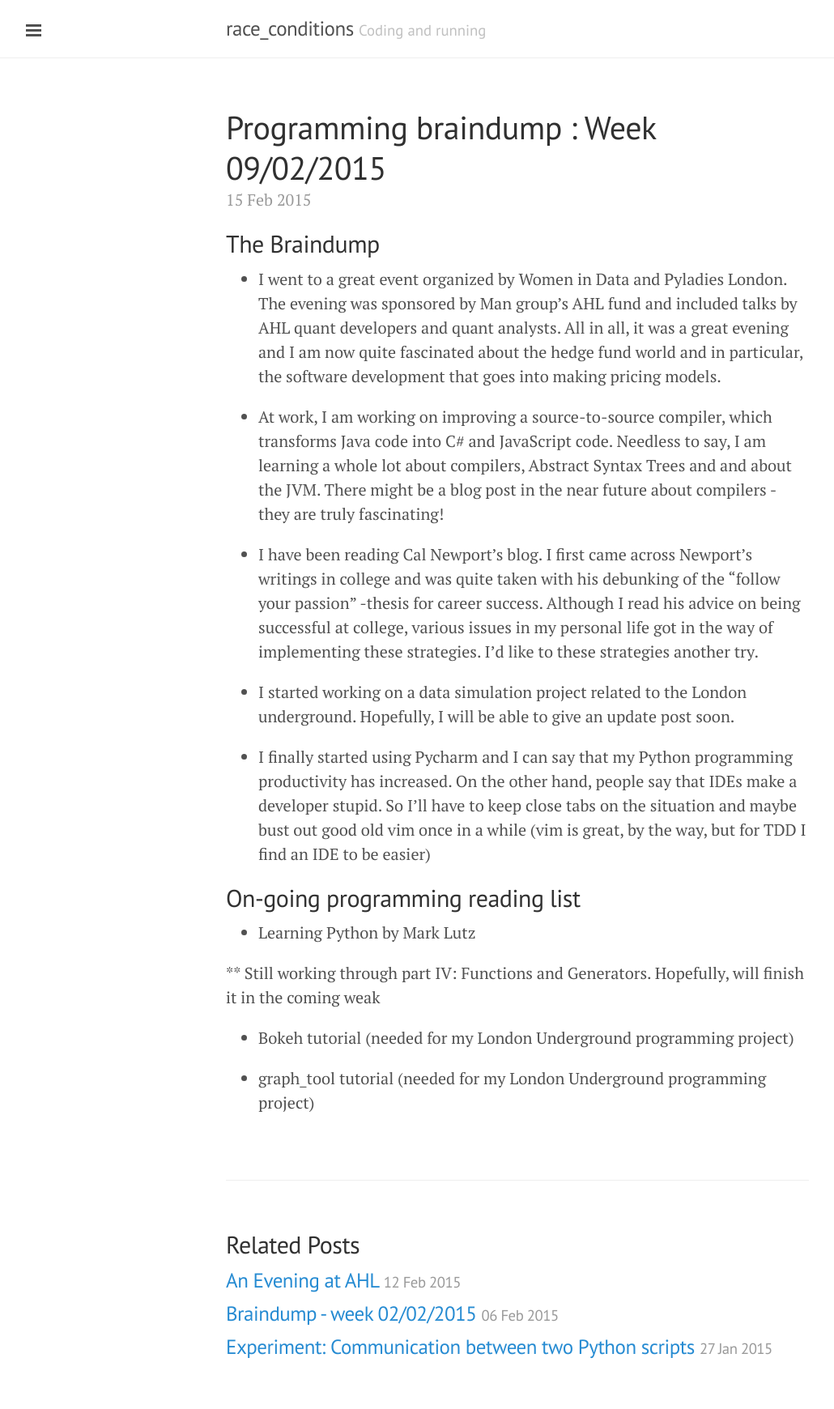
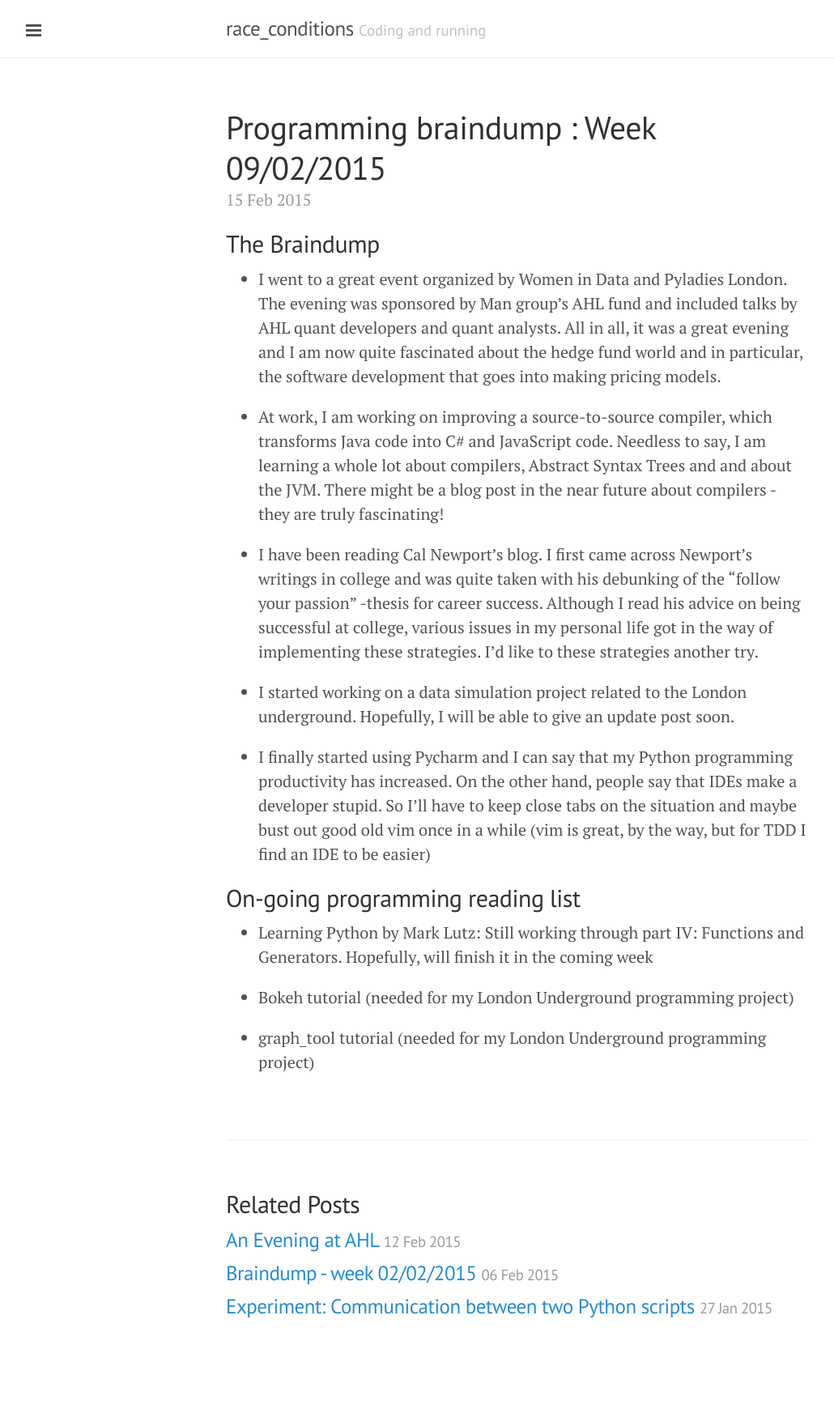
Before and after one commit to Winterflower/winterflower.github.io, a Jekyll site: the page built from _posts/2015-02-15-weekly-programming-braindump.md, in a window 1280 px wide. Shown: the whole page at 81% size, without its empty margins (1-1031 px from the left). Built offline with Jekyll 4.4.1, drawn with Linux system fonts in a browser that asks for light colours; Markdown is read by kramdown in place of the engine named in the settings; after the commit the page ends 1690 px from its top, so only the background shows below that.

Commit message:
some more corrections

```diff
--- a/_posts/2015-02-15-weekly-programming-braindump.md
+++ b/_posts/2015-02-15-weekly-programming-braindump.md
@@ -35,10 +35,8 @@ I find an IDE to be easier)
 
 ## On-going programming reading list
 
-* Learning Python by Mark Lutz
-
-** Still working through part IV: Functions and Generators. Hopefully, will
-finish it in the coming weak
+* Learning Python by Mark Lutz:  Still working through part IV: Functions and Generators. Hopefully, will
+finish it in the coming week
 
 * Bokeh tutorial (needed for my London Underground programming project)
 
```
